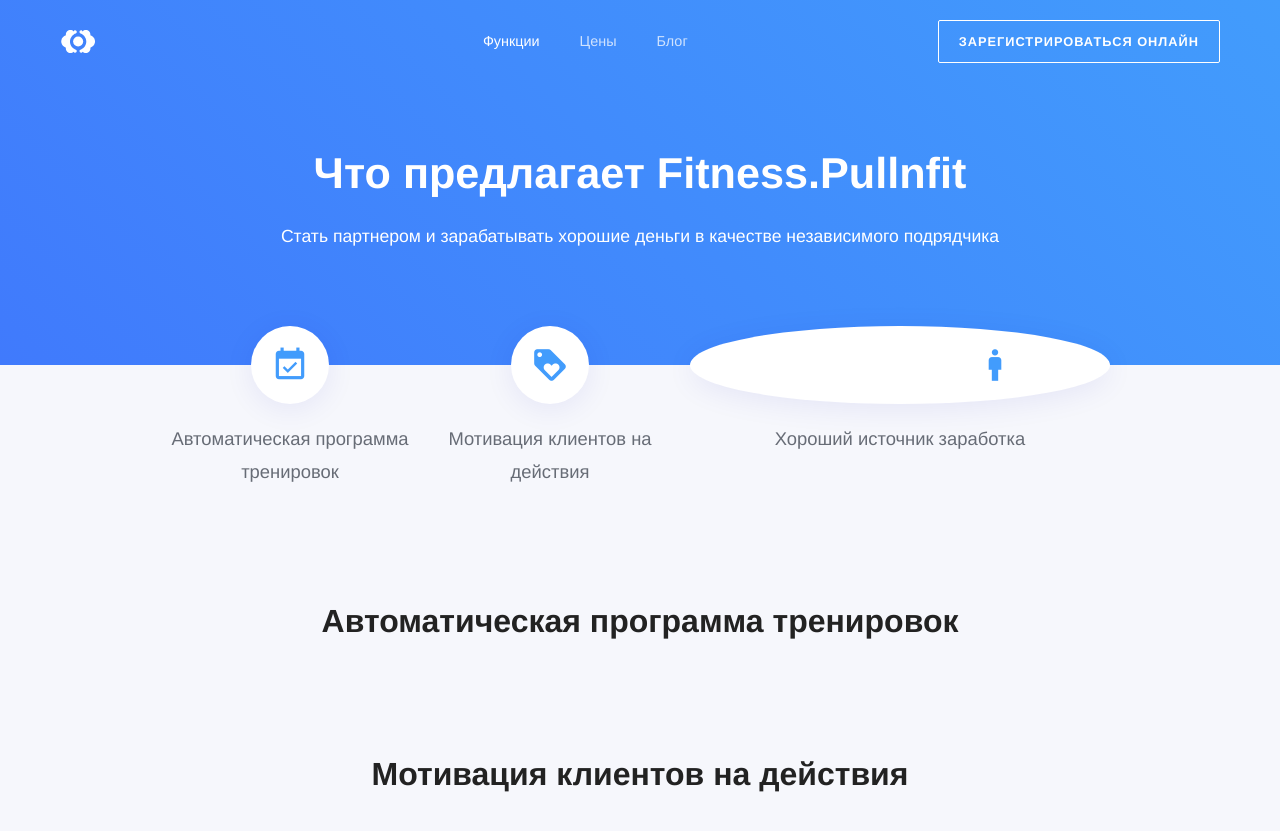
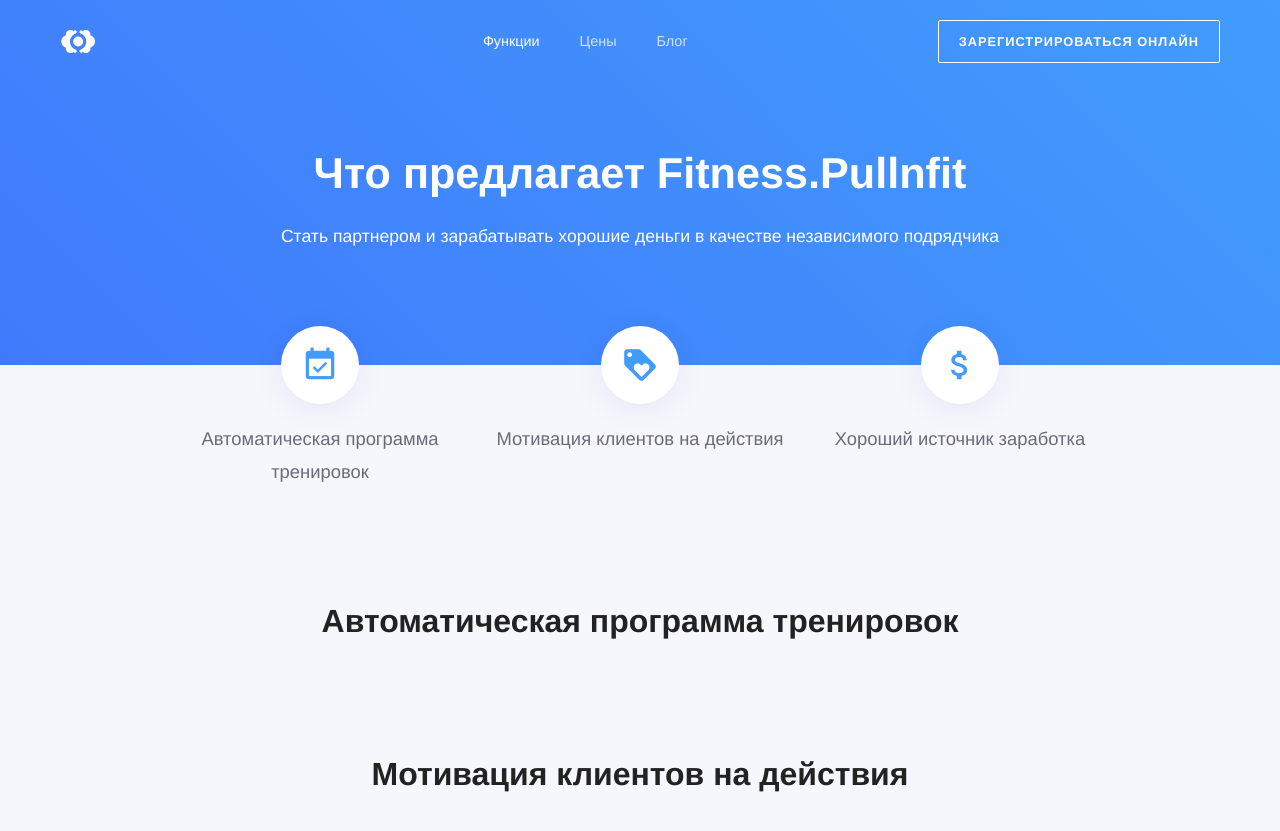
Before and after one commit to RakhimyanTim/fitness.github.io, a Jekyll site: the page built from pages/features.html, in a window 1280 px wide and 900 px high. Shown: the top 831 px of the window. Built offline with Jekyll 4.4.1, drawn with Linux system fonts in a browser that asks for light colours; some web fonts are replaced.

Commit message:
Update features.html

```diff
--- a/pages/features.html
+++ b/pages/features.html
@@ -15,7 +15,7 @@
 		<p>Мотивация клиентов на действия</p>
 	</li>
 	<li>
-		<i class="material-icons">attach_maney</i>
+		<i class="material-icons">attach_money</i>
 		<p>Хороший источник заработка</p>
 	</li>
 </ul>
```
